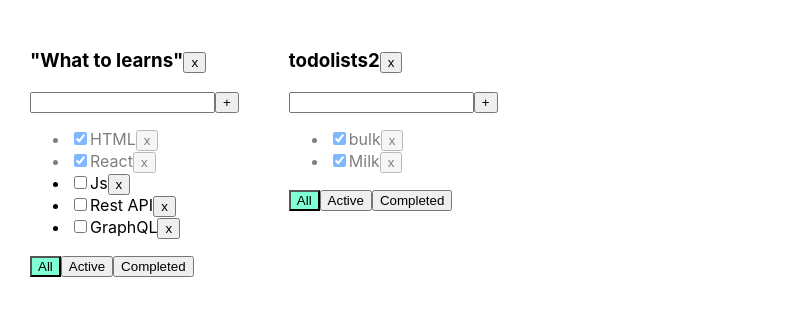
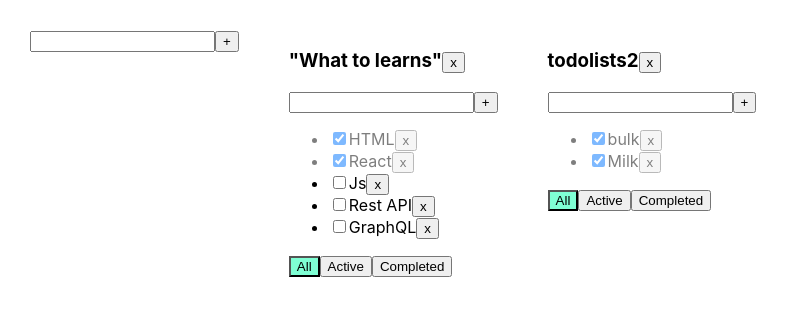
Before and after one commit to AlexKorotkin/TodoList, a React (Create React App) app: page / in a window 1280 px wide. Shown: the top 316 px of the page, without its empty margins (0-789 px from the left). Built offline with nearby package versions, Linux system fonts and the light colour scheme.

Commit message:
todolist 06

```diff
--- /dev/null
+++ b/src/AddItemForm.tsx
@@ -0,0 +1,43 @@
+import React, {ChangeEvent, KeyboardEvent, useState} from "react";
+
+type AddItemFormPropsType = {
+    addItem: (title: string) => void
+
+}
+
+export function AddItemForm(props: AddItemFormPropsType) {
+
+    let [title, setTitle] = useState('');
+    let [error, setError] = useState<string | null>(null);
+
+    const onNewTitleChangeHandler = (e: ChangeEvent<HTMLInputElement>) => {
+        setTitle(e.currentTarget.value)
+    };
+    const onKeyPressHandler = (e: KeyboardEvent<HTMLInputElement>) => {
+        setError(null)
+        if (e.key === 'Enter') {
+            addTask();
+
+        }
+    };
+    const addTask = () => {
+        if (title.trim() !== '') {
+            props.addItem(title.trim());
+            setTitle('');
+        } else {
+            setError('Вы не ввели данные');
+        }
+    };
+
+    return (
+        <div>
+            <input value={title}
+                   onKeyPress={onKeyPressHandler}
+                   onChange={onNewTitleChangeHandler}
+                   className={error ? 'error' : ''}
+            />
+            <button onClick={addTask}>+</button>
+            {error && <div className={'error-message'}>{error}</div>}
+        </div>
+    )
+}
--- a/src/App.tsx
+++ b/src/App.tsx
@@ -2,11 +2,15 @@
 import './App.css';
 import {TodoList} from "./TodoList";
 import {v1} from "uuid";
+import {AddItemForm} from "./AddItemForm";
 
 export type TasksType = {
     id: string
     title: string
     isDone: boolean
+}
+type TaskStateType = {
+    [key:string]:Array<TasksType>
 }
 export type TodoListsType = {
     id: string
@@ -27,7 +31,7 @@
         ]
     )
 
-    let [tasksObj, setTasks] = useState(
+    let [tasksObj, setTasks] = useState<TaskStateType>(
         {
             [todolist1]: [
                 {id: v1(), title: "HTML", isDone: true},
@@ -73,16 +77,39 @@
     }
 
     function changeStatus(taskID: string, isDone: boolean, todolistId: string) {
-        let tasks = tasksObj[todolistId] // нашли массив тасок
-        let task = tasks.find(t => t.id === taskID); // в этом массиве тасок нашли нужную таску
+        let todolistTasks = tasksObj[todolistId] // нашли массив тасок
+        let task = todolistTasks.find(t => t.id === taskID); // в этом массиве тасок нашли нужную таску
         if (task) {
             task.isDone = isDone;
         }
         setTasks({...tasksObj});
     }
+    function changeTitle(id: string, newTitle: string, todolistId: string) {
+        let todolistTasks = tasksObj[todolistId] // нашли массив тасок
+        let task = todolistTasks.find(t => t.id === todolistId)
+        if (task) {
+            task.title = newTitle;
+        }
+        setTasks({...tasksObj});
+    }
+    function addTodolist(title: string){
+        let todolist: TodoListsType = {id: v1(),title: title, filter: 'all'}
+        setTodolists([todolist, ...todolists])
+        setTasks({...tasksObj,[todolist.id]:[]})
+
+    }
+
+    function changeTodolistTitle (id: string, newTitle: string) {
+        const todolist = todolists.find(tl =>tl.id === id)
+         if(todolist){
+             todolist.title = newTitle
+         }
+         setTodolists([...todolists])
+    }
 
     return (
         <div className="App">
+            <AddItemForm  addItem={addTodolist} />  {/*++++++++++++++++++++++++++++++++++++++++++++++*/}
             {
                 todolists.map(tl => {
                         let tasksForTodoList = tasksObj[tl.id];
@@ -102,11 +129,13 @@
                             removeTask={removeTask}
                             addTask={addTask}
                             changeTaskStatus={changeStatus}
-                            changeFilter={changeFilter}/>
+                            changeTaskTitle={changeTitle}
+                            changeFilter={changeFilter}
+                            changeTodolistTitle ={changeTodolistTitle}
+                        />
                     }
                 )
             }
-
         </div>
     );
 }
--- /dev/null
+++ b/src/EditableSpan.tsx
@@ -0,0 +1,24 @@
+import React, {ChangeEvent, useState} from "react";
+
+type EditableSpanPropsType = {
+    title: string
+    onChange:(newTitle: string) => void
+}
+
+export function EditableSpan(props: EditableSpanPropsType) {
+    let [title, setTitle] = useState('')
+    let [editMode, setEditMode] = useState(false)
+    let activateEditMode = () => {
+        setEditMode(true)
+        setTitle(props.title)
+    }
+    let activateViewMode = () => {
+        setEditMode(false)
+        props.onChange(title)
+    }
+    let onChangeTitleHandler = (e:ChangeEvent<HTMLInputElement>) => setTitle(e.currentTarget.value)
+    return (
+        editMode ? <input value={title} onChange={onChangeTitleHandler} onBlur={activateViewMode} autoFocus={true}/>
+            : <span onDoubleClick={activateEditMode}>{props.title}</span>
+    )
+}
--- a/src/TodoList.tsx
+++ b/src/TodoList.tsx
@@ -1,5 +1,7 @@
-import React, {ChangeEvent, KeyboardEvent, useState} from "react";
+import React, {ChangeEvent} from "react";
 import {FilterValueType, TasksType} from "./App";
+import {AddItemForm} from "./AddItemForm";
+import {EditableSpan} from "./EditableSpan";
 
 type PropsType = {
     id: string
@@ -10,60 +12,40 @@
     changeFilter: (value: FilterValueType, todoListId: string) => void
     addTask: (title: string, todoListId: string) => void
     changeTaskStatus: (id: string, isDone: boolean, todoListId: string) => void
+    changeTaskTitle: (id: string, newTitle: string, todoListId: string) => void
     removeTodolist: (todoListId: string)=> void
+    changeTodolistTitle:(id: string, newTitle: string) => void
 }
 
 export function TodoList(props: PropsType) {
 
-    let [newTaskTitle, setNewTaskTitle] = useState('');
-    let [error, setError] = useState< string | null >(null);
 
-    const onNewTitleChangeHandler = (e: ChangeEvent<HTMLInputElement>) => {
-        setNewTaskTitle(e.currentTarget.value)
-    };
-
-    const onKeyPressHandler = (e: KeyboardEvent<HTMLInputElement>) => {
-        setError(null)
-        if (e.key === 'Enter') {
-            props.addTask(newTaskTitle,props.id);
-            setNewTaskTitle('');
-        }
-    };
-
-    const addTask = () => {
-        if (newTaskTitle.trim() !== ''){
-            props.addTask(newTaskTitle.trim(), props.id);
-            setNewTaskTitle('');
-        }else {
-            setError('Вы не ввели данные');
-        }
-    };
     const  onAllClickHandler = () => props.changeFilter('all', props.id)
     const onActiveClickHandler = () => props.changeFilter('active', props.id);
     const onCompletedClickHandler = () => props.changeFilter('completed', props.id);
     const removeTodolist = () => props.removeTodolist(props.id)
+    const changeTodolistTitle = (newTitle:string) => props.changeTodolistTitle(props.id, newTitle)
+    const addTask = (title:string)=> props.addTask(title, props.id) //ф-ция обвертка
+
     return (
         <div>
-            <h3>{props.title}<button onClick={removeTodolist}>х</button></h3>
-            <div>
-                <input  value={newTaskTitle}
-                        onKeyPress={onKeyPressHandler}
-                       onChange={onNewTitleChangeHandler}
-                       className={ error ?'error': ''}
-                />
-                <button onClick={addTask}>+</button>
-                { error && <div className={'error-message'}>{error}</div>}
-            </div>
+            <h3><EditableSpan title={props.title} onChange={changeTodolistTitle}/>
+            <button onClick={removeTodolist}>х</button></h3>
+            <AddItemForm addItem={addTask}/>
             <ul>
                 {
                     props.tasks.map(t => {
                             const onRemoveHandler = () => props.removeTask(t.id, props.id)
-                             const onChangeHandler = (e:ChangeEvent<HTMLInputElement>) => (
-                                 props.changeTaskStatus(t.id, e.currentTarget.checked,props.id)
-                             )
+                             const onChangeStatusHandler = (e:ChangeEvent<HTMLInputElement>) => {
+                                 props.changeTaskStatus(t.id, e.currentTarget.checked, props.id)
+                             }
+                             const onChangeTitleHandler = (newValue: string) => {
+                                 props.changeTaskTitle(t.id, newValue, props.id)
 
-                            return <li className={t.isDone ? 'is-done':''} key={t.id}><input type="checkbox" onChange={onChangeHandler} checked={t.isDone}/>
-                                <span>{t.title}</span>
+                             }
+
+                            return <li className={t.isDone ? 'is-done':''} key={t.id}><input type="checkbox" onChange={onChangeStatusHandler} checked={t.isDone}/>
+                                <EditableSpan title={t.title} onChange={onChangeTitleHandler}/>
                                 <button onClick={onRemoveHandler}>x</button>
                             </li>
                         }
```
